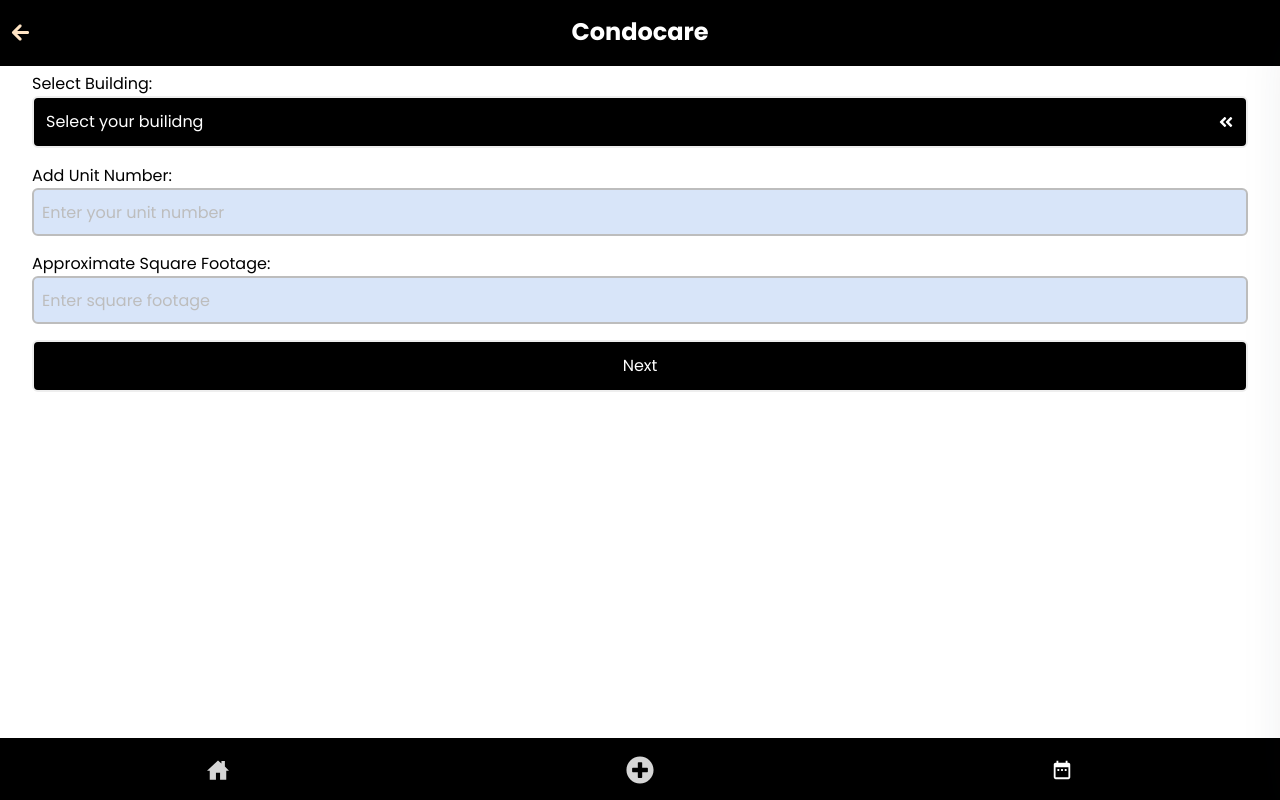
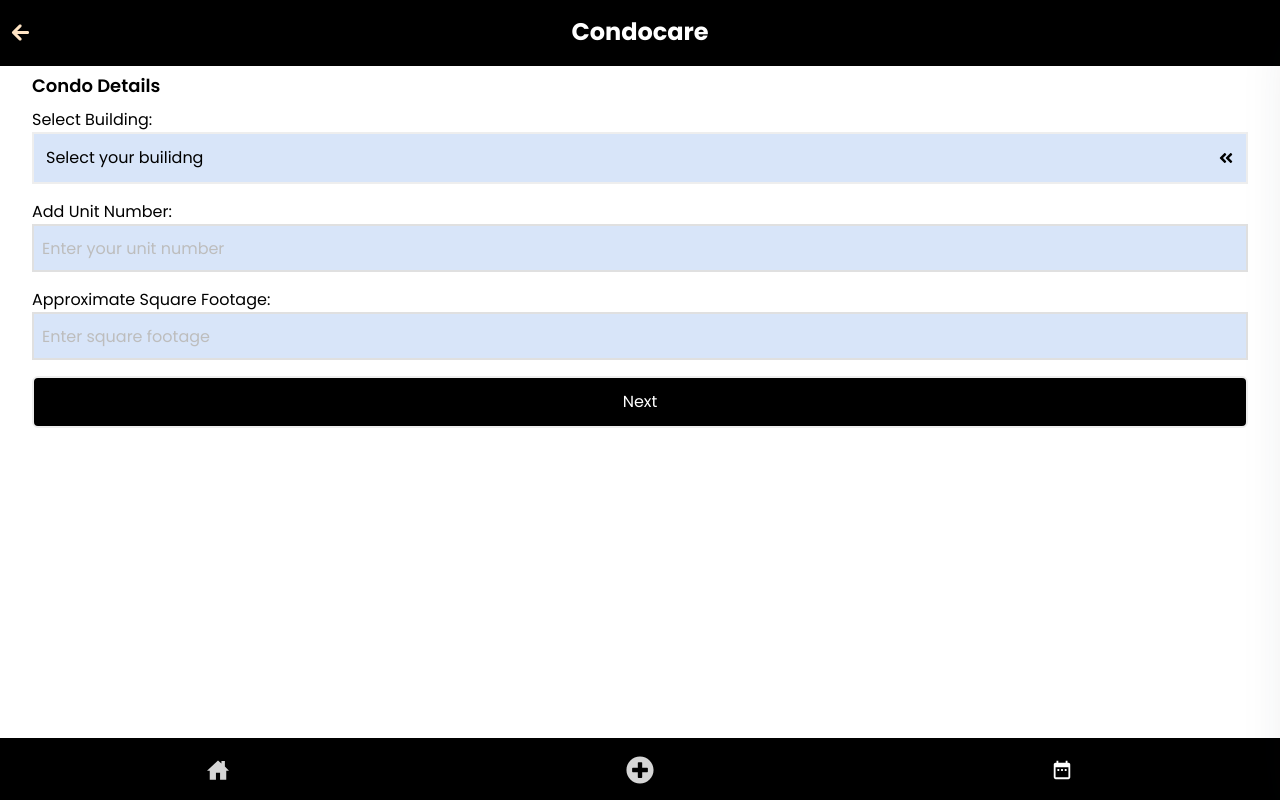
Before and after one commit to Wahaj-Ali-SK/hosuekeeping, a React (Vite) app: page /add-details in a window 1280 px wide. Built offline with nearby package versions, Linux system fonts and the light colour scheme.

Commit message:
Update AddDetails.jsx

```diff
--- a/src/pages/AddDetails/AddDetails.jsx
+++ b/src/pages/AddDetails/AddDetails.jsx
@@ -35,11 +35,13 @@ const AddDetails = () => {
     <>
       <Navbar currentPage="add-details" />
       <div className="flex flex-col py-2 px-8 absolute mt-16 w-full">
+      <h2 className="text-lg font-[600] mb-2">Condo Details</h2>
         <form onSubmit={handleSubmit} className="flex flex-col w-full">
+
           <div className="flex flex-col mb-4">
             <h2>Select Building:</h2>
             <button
-              className="flex justify-between items-center w-full bg-button border-2 p-3 rounded-md text-white"
+              className="flex justify-between items-center w-full bg-input-bg border-grey-400 border-2 p-3 text-black"
               type="button"
               onClick={openDrawerRight}
             >
@@ -50,7 +52,7 @@ const AddDetails = () => {
           <div className="flex flex-col mb-4">
             <label for="unit_number">Add Unit Number:</label>
             <input
-              className="border-gray-400 border-2 h-12 px-2 rounded-md bg-input-bg"
+              className="border-gray-300 border-2 h-12 px-2 bg-input-bg"
               type="text"
               id="unitNumber"
               name="unitNumber"
@@ -63,7 +65,7 @@ const AddDetails = () => {
           <div className="flex flex-col mb-4">
             <label for="squareFootage">Approximate Square Footage:</label>
             <input
-              className="border-gray-400 border-2 h-12 px-2 rounded-md bg-input-bg"
+              className="border-gray-300 border-2 h-12 px-2 bg-input-bg"
               type="text"
               id="squareFootage"
               name="squareFootage"
```
